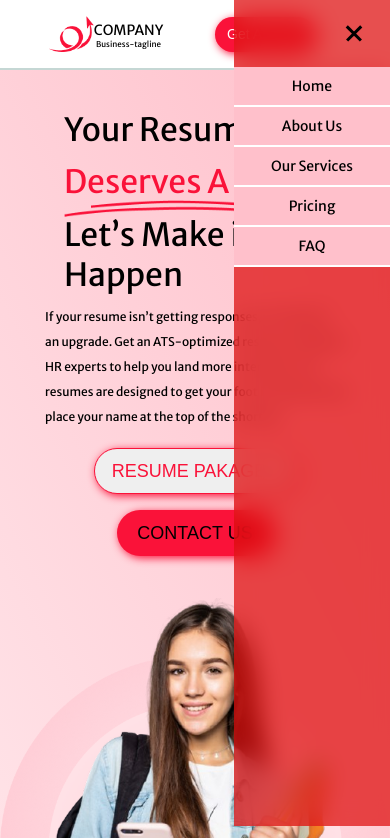
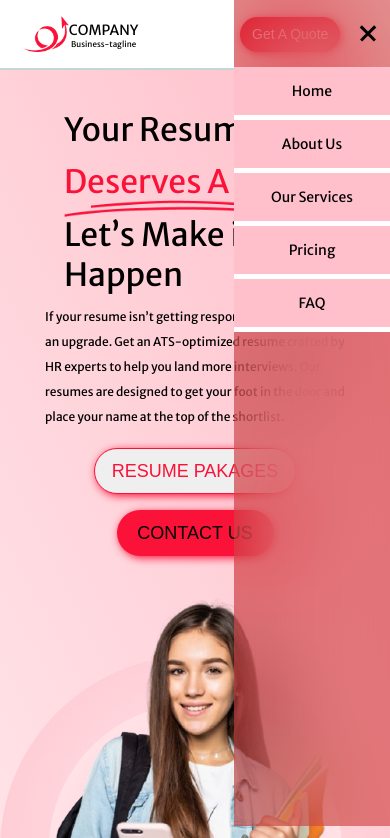
Before and after one commit to RANJAN655/Ranjan-Infotech-Services-Internship, a plain HTML site: page index.html in a window 390 px wide. Both pictures are taken after a click on the label 354 px from the left and 33 px from the top of the page. Shown: the top 838 px of the page. Drawn offline with Linux system fonts and the light colour scheme.

Commit message:
add index.css fill

```diff
--- a/index.css
+++ b/index.css
@@ -5,6 +5,7 @@
     --head-foot-bg: #FFFFFF;
     --one-side-border: 2px solid #C5D7D4;
     --box-shadow: 2px 2px 8px #FA1239;
+    --hamburger-container:rgba(190, 6, 6, 0.443);
 
 }
 
@@ -198,8 +199,8 @@ body{
         justify-content: start;
         padding: 5vh;
         padding-top:10vh ;
-         backdrop-filter: blur(12px);
-         background-color: rgba(222, 10, 10, 0.716);
+        background-color:var(--hamburger-container);
+        backdrop-filter: blur(42px);
          max-height: 0;
          opacity: 0;
          pointer-events: none;
@@ -217,12 +218,12 @@ body{
         width:40VW;
         gap: 100px;
         background-color: pink;
-        border-bottom:2px solid white;
+        border-bottom:5px solid white;
 
 
     }
     .manu li a{
-        padding: 10px 20px;
+        padding: 15px 20px;
     }
     .hamburger{
         display: flex;
@@ -250,10 +251,14 @@ body{
 
 @media( max-width:440px ){
     .site-header{
-        justify-content: center;
+        justify-content: space-evenly;
+    }
+    #company{
+        padding: 0;
     }
     .hamburger{
         display: flex;
+        right: 2px;
     }
 }
 
```
